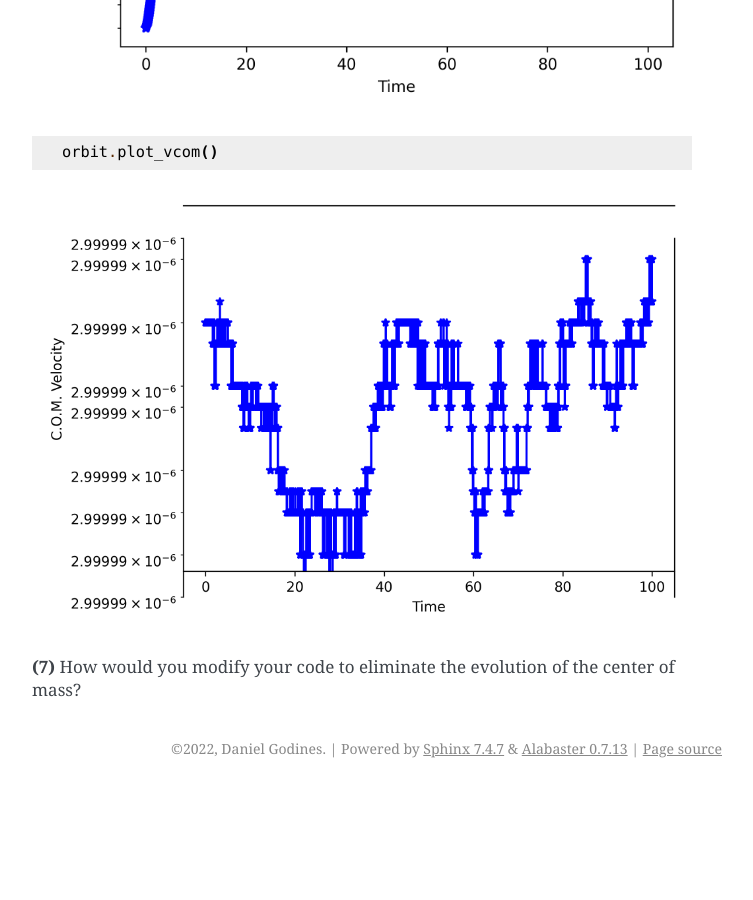
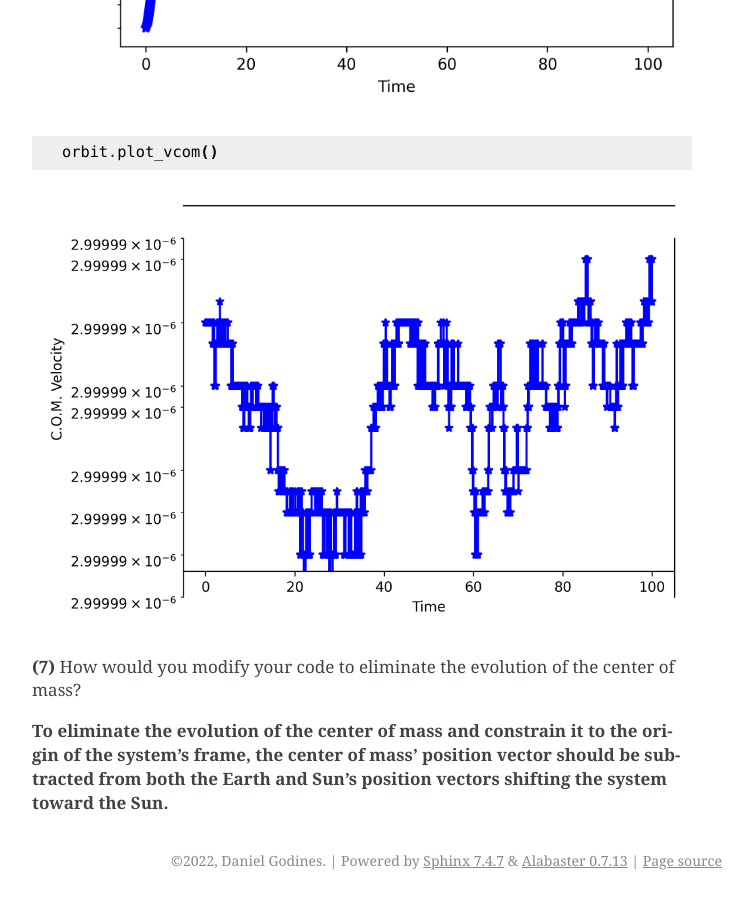
Before and after one commit to Professor-G/AstroDynamics, a Sphinx documentation site: the page built from docs/source/Orbital_Mechanics.rst, in a window 1280 px wide and 900 px high, scrolled down 8246 px. Shown: the whole window, without its empty margins (388-1141 px from the left). Built offline with Sphinx 7.4.7, drawn with Linux system fonts in a browser that asks for light colours; pages that are not in the unit, such as notebooks, are missing from menus; before the commit the page ends 9034 px from its top, so only the background shows below that.

Commit message:
Updated Problem 7

```diff
--- a/docs/source/Orbital_Mechanics.rst
+++ b/docs/source/Orbital_Mechanics.rst
@@ -209,3 +209,7 @@ The class instance contains the ``approx`` attribute which determines whether th
     :width: 1600px
 
 **(7)** How would you modify your code to eliminate the evolution of the center of mass?
+
+**To eliminate the evolution of the center of mass and constrain it to the origin of the system's frame,**
+**the center of mass' position vector should be subtracted from both the Earth and Sun's position vectors**
+**shifting the system toward the Sun.**
```
